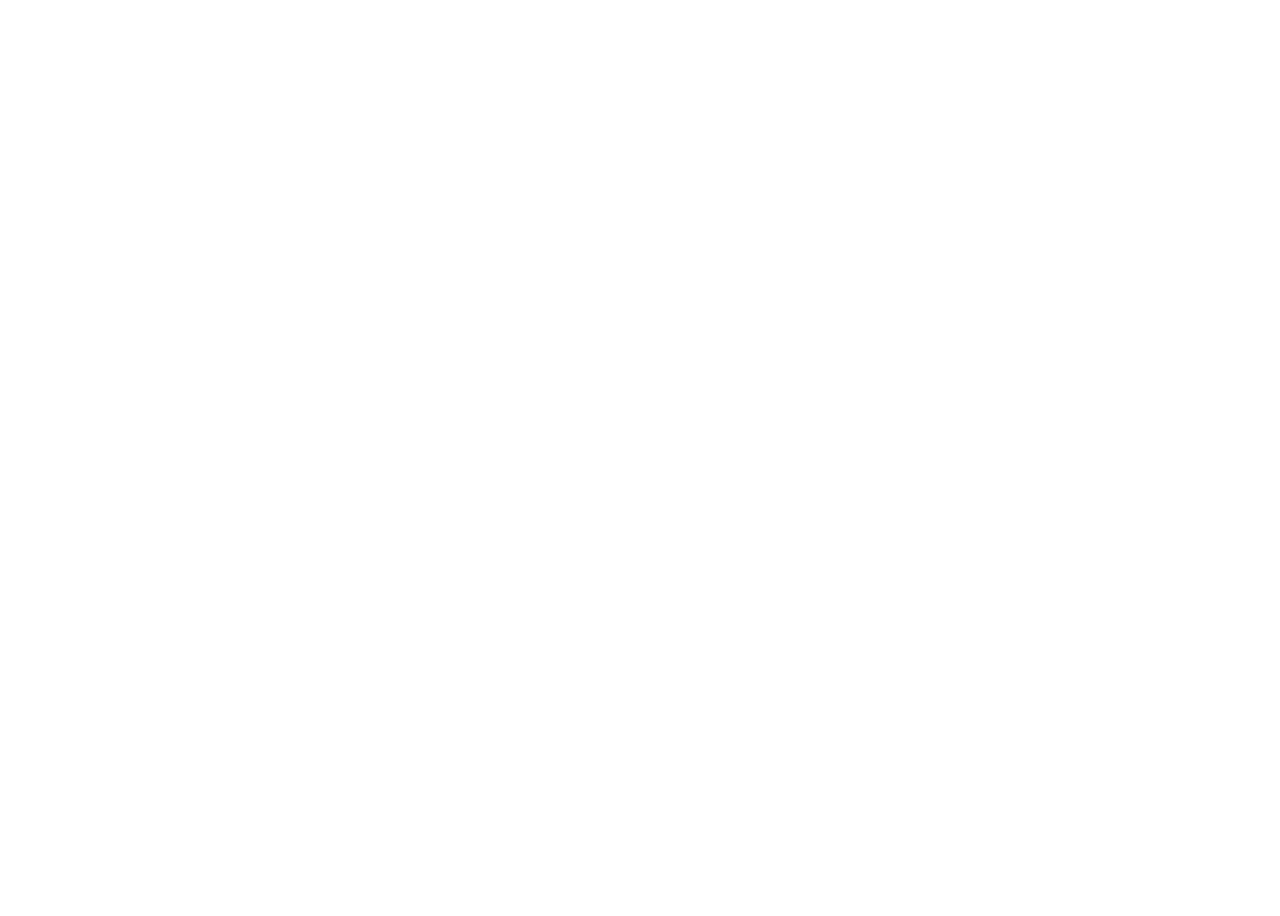
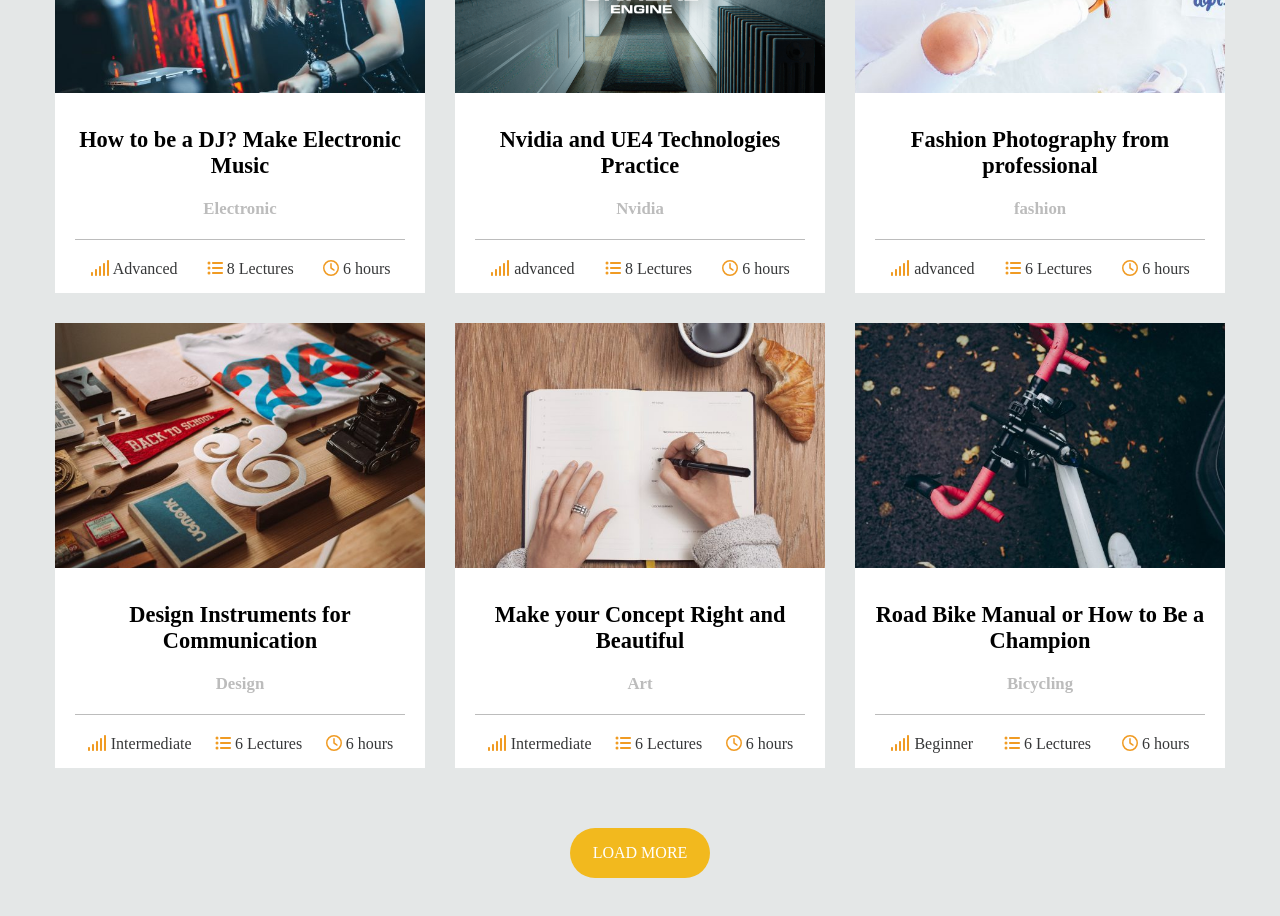
Before and after one commit to JacopoP/proj-html-vuejs, a Vue app: page / in a window 1280 px wide. Shown: the part 2040-2956 px from the top of the page. Before the commit the page ends 1688 px from the top, so only its background shows below. Built offline with nearby package versions, Linux system fonts and the light colour scheme.

Commit message:
Creato componente cards dei corsi

```diff
--- a/src/App.vue
+++ b/src/App.vue
@@ -2,11 +2,13 @@
 import Header from './components/HeaderApp.vue'
 import Jumbo from './components/Jumbotron.vue'
 import Founder from './components/FounderApp.vue'
+import NewCourses from './components/NewCoursesApp.vue'
 export default {
   components: {
     Header,
     Jumbo,
     Founder,
+    NewCourses,
   }
 }
 </script>
@@ -18,6 +20,7 @@
   <main>
     <Jumbo />
     <Founder />
+    <NewCourses />
   </main>
 </template>
 
--- /dev/null
+++ b/src/components/CourseCard.vue
@@ -0,0 +1,115 @@
+<script>
+export default {
+    props: ['course'],
+    methods: {
+        getImagePath: function (imgPath) {
+            return new URL(imgPath, import.meta.url).href;
+        },
+    }
+}
+</script>
+
+<template>
+    <div class="card" :class="{ special: course.isSpecial }">
+        <img :src="getImagePath('../assets/images/' + course.poster)" :alt="course.name">
+        <div id="price">&dollar;{{ course.price }}</div>
+        <div id="generals-container">
+            <h3>{{ course.title }}</h3>
+            <h4>{{ course.category }}</h4>
+            <div id="info-container">
+                <div class="info">
+                    <font-awesome-icon class="icon" icon="fa-solid fa-signal" />
+                    {{ course.difficulty }}
+                </div>
+                <div class="info">
+                    <font-awesome-icon class="icon" icon="fa-solid fa-list-ul" />
+                    {{ course.nLectures }} Lectures
+                </div>
+                <div class="info">
+                    <font-awesome-icon class="icon" icon="fa-regular fa-clock" />
+                    {{ course.hours }} hours
+                </div>
+            </div>
+        </div>
+    </div>
+</template>
+
+<style lang="scss" scoped>
+@use '../style/partials/variables.scss' as *;
+$special: #f09b23;
+
+.card {
+    width: 370px;
+    background-color: #fff;
+    text-align: center;
+    position: relative;
+    cursor: pointer;
+
+    &.special::before {
+        content: 'SPECIAL';
+        color: #fff;
+        background-color: $special;
+        position: absolute;
+        top: 7px;
+        right: 7px;
+        border-radius: 2px;
+        font-weight: bold;
+        font-size: .7rem;
+        padding: 6px 3px;
+    }
+
+    img {
+        max-width: 100%;
+        height: 245px;
+        object-fit: cover;
+    }
+
+    #price {
+        display: none;
+        align-items: center;
+        justify-content: center;
+        width: 100%;
+        height: 245px;
+        background-color: rgba(#000, .7);
+        color: #fff;
+        font-size: 1.7rem;
+        font-weight: bold;
+        position: absolute;
+        top: 0;
+        z-index: 10;
+    }
+
+    &:hover #price {
+        display: flex;
+    }
+
+    #generals-container {
+        padding: 30px 20px 15px;
+
+        h3 {
+            font-size: 1.4rem;
+        }
+
+        h4 {
+            font-size: 1.05rem;
+            color: $silver;
+            margin: 20px 0;
+        }
+
+        #info-container {
+            display: flex;
+            justify-content: space-around;
+            border-top: 1px solid $silver;
+            padding-top: 20px;
+
+            .info {
+                .icon {
+                    color: $special;
+                }
+
+                color: $cape-cod;
+            }
+        }
+    }
+}
+</style>
--- /dev/null
+++ b/src/components/NewCoursesApp.vue
@@ -0,0 +1,60 @@
+<script>
+import { store } from '../store.js';
+import Card from './CourseCard.vue';
+export default {
+    components: {
+        Card,
+    },
+    data() {
+        return {
+            store,
+        }
+    }
+}
+</script>
+
+<template>
+    <section>
+        <h2>New Courses</h2>
+        <div id="card-container">
+            <Card v-for="(cardInfo, index) in store.courses" :key="index" :course="cardInfo" />
+        </div>
+        <a>LOAD MORE</a>
+    </section>
+</template>
+
+<style lang="scss" scoped>
+@use '../style/partials/variables.scss' as *;
+
+section {
+    background-color: $black-haze;
+    padding: 85px 0 95px;
+
+    h2 {
+        text-align: center;
+        font-size: 3rem;
+    }
+
+    #card-container {
+        display: flex;
+        justify-content: center;
+        flex-wrap: wrap;
+        gap: 30px;
+        margin: 60px 0;
+    }
+
+    a {
+        width: 140px;
+        height: 50px;
+        border-radius: 50px;
+        color: #fff;
+        text-align: center;
+        background-color: $buttecup;
+        cursor: pointer;
+        margin: 0 auto;
+        display: block;
+        outline: none;
+        line-height: 50px;
+    }
+}
+</style>
--- a/src/main.js
+++ b/src/main.js
@@ -6,7 +6,10 @@
 import { faLinkedin } from '@fortawesome/free-brands-svg-icons'
 import { faTwitter } from '@fortawesome/free-brands-svg-icons'
 import { faInstagram } from '@fortawesome/free-brands-svg-icons'
-library.add(faFacebook, faLinkedin, faTwitter, faInstagram)
+import { faSignal } from '@fortawesome/free-solid-svg-icons'
+import { faListUl } from '@fortawesome/free-solid-svg-icons'
+import { faClock } from '@fortawesome/free-regular-svg-icons'
+library.add(faFacebook, faLinkedin, faTwitter, faInstagram, faSignal, faListUl, faClock)
 
 import App from './App.vue'
 
--- a/src/style/partials/variables.scss
+++ b/src/style/partials/variables.scss
@@ -1,2 +1,4 @@
 $buttecup: #f2b91e;
 $cape-cod: #373839;
+$black-haze: #e4e7e7;
+$silver: #bcbcbc;
```
